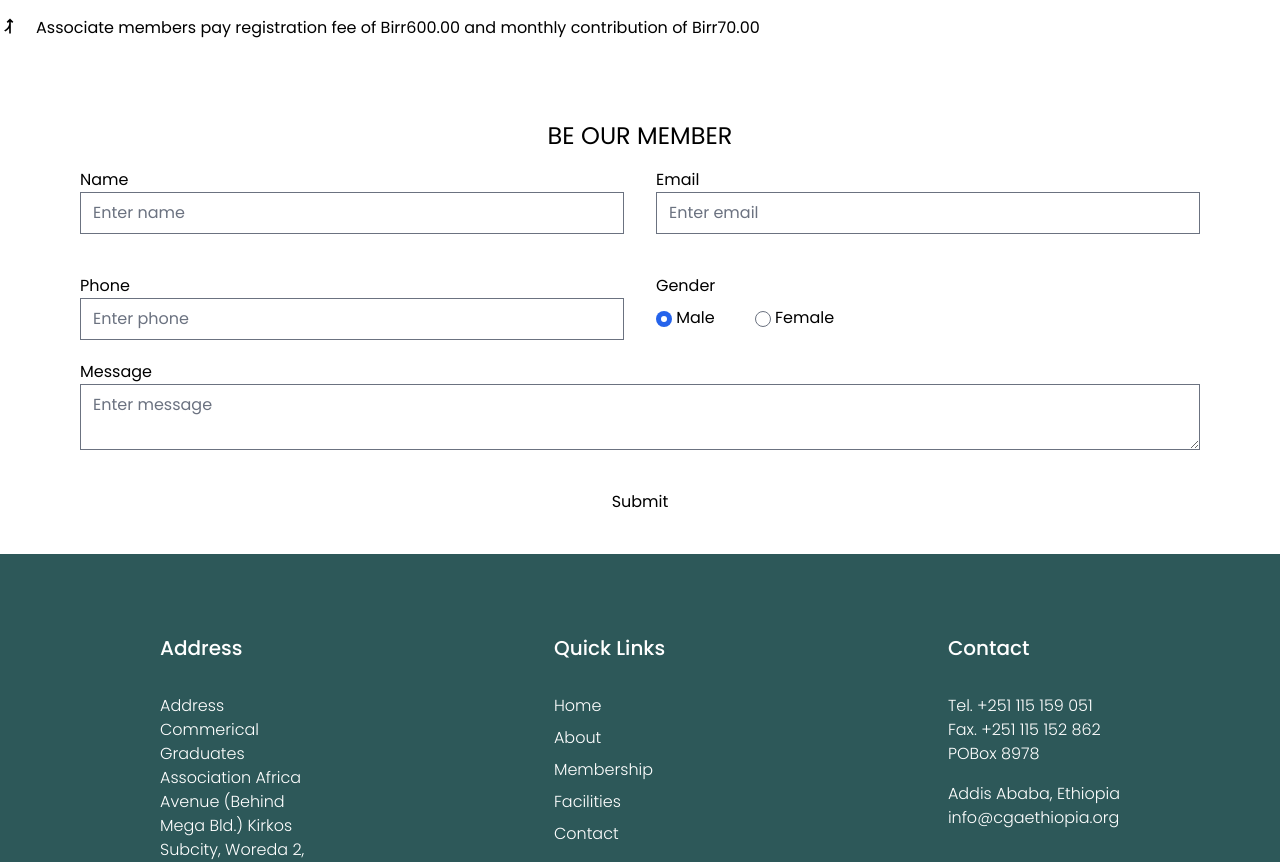
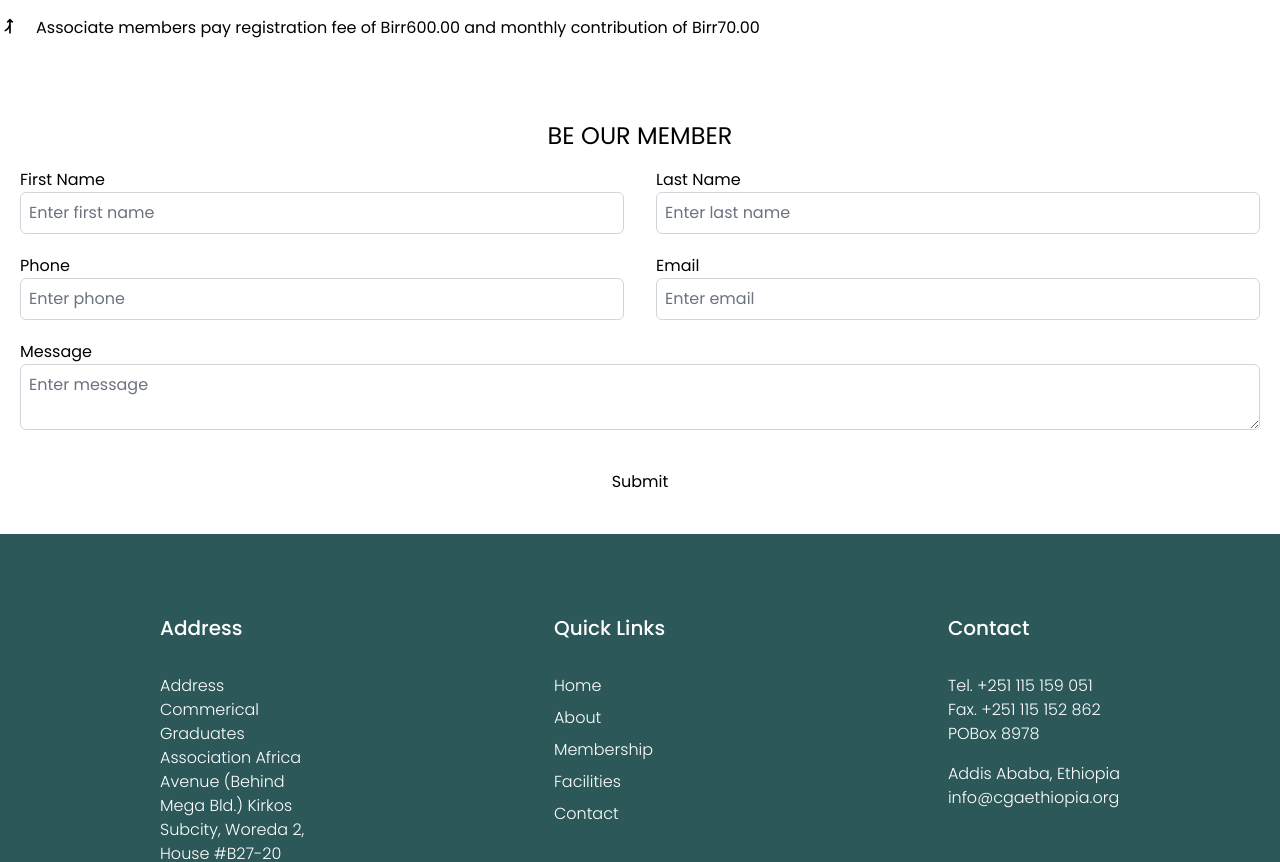
Before and after one commit to Eshi-Digital/cga-landing, a Next.js app: page /membership in a window 1280 px wide. Shown: the part 1140-2002 px from the top of the page. Built offline with nearby package versions, Linux system fonts and the light colour scheme.

Commit message:
feat: --checkpoint--

```diff
--- a/src/components/membership/membershipForm.tsx
+++ b/src/components/membership/membershipForm.tsx
@@ -2,7 +2,8 @@ import { useState } from "react";
 
 const MembershipForm = () => {
   const [state, setState] = useState({
-    name: "",
+    firstName: "",
+    lastName: "",
     email: "",
     phone: "",
     message: "",
@@ -14,20 +15,47 @@ const MembershipForm = () => {
     setState({ ...state, [e.target.name]: e.target.value });
   }
   return (
-    <div className="px-5 md:px-20 pb-10">
+    <div className="max-w-7xl mx-auto px-5 pb-10">
       <h1 className="pb-4 text-2xl uppercase w-full text-center">
         Be our member
       </h1>
       <form>
         <div className="flex flex-col md:flex-row gap-8 w-full">
           <div className="flex flex-col md:w-1/2">
-            <label htmlFor="name">Name</label>
+            <label htmlFor="firstName">First Name</label>
             <input
-              name="name"
+              name="firstName"
+              className="border-1 border-gray-300 p-2 rounded-md"
               type="text"
-              placeholder="Enter name"
+              placeholder="Enter first name"
               onChange={handleChange}
-              value={state.name}
+              value={state.firstName}
+              required
+            />
+          </div>
+          <div className="flex flex-col md:w-1/2">
+            <label htmlFor="lastName">Last Name</label>
+            <input
+              name="lastName"
+              className="border-1 border-gray-300 p-2 rounded-md"
+              type="text"
+              placeholder="Enter last name"
+              onChange={handleChange}
+              value={state.lastName}
+              required
+            />
+          </div>
+        </div>
+        <div className="flex flex-col md:flex-row gap-8 w-full pt-5">
+          <div className="flex flex-col md:w-1/2">
+            <label htmlFor="phone">Phone</label>
+            <input
+              name="phone"
+              type="text"
+              className="border-1 border-gray-300 p-2 rounded-md"
+              placeholder="Enter phone"
+              onChange={handleChange}
+              value={state.phone}
               required
             />
           </div>
@@ -35,6 +63,7 @@ const MembershipForm = () => {
             <label htmlFor="email">Email</label>
             <input
               name="email"
+              className="border-1 border-gray-300 p-2 rounded-md"
               type="email"
               placeholder="Enter email"
               onChange={handleChange}
@@ -43,48 +72,11 @@ const MembershipForm = () => {
             />
           </div>
         </div>
-        <div className="flex flex-col md:flex-row gap-8 w-full pt-10">
-          <div className="flex flex-col md:w-1/2">
-            <label htmlFor="phone">Phone</label>
-            <input
-              name="phone"
-              type="text"
-              placeholder="Enter phone"
-              onChange={handleChange}
-              value={state.phone}
-              required
-            />
-          </div>
-          <div className="flex flex-col w-1/2">
-            <label>Gender</label>
-            <div className="pt-2">
-              <input
-                type="radio"
-                value="Male"
-                name="gender"
-                checked={gender === "Male"}
-                onChange={(value) => {
-                  setGender("Male");
-                }}
-              />{" "}
-              <span className="pr-10">Male</span>
-              <input
-                type="radio"
-                value="Female"
-                name="gender"
-                checked={gender === "Female"}
-                onChange={(value) => {
-                  setGender("Female");
-                }}
-              />{" "}
-              Female
-            </div>
-          </div>
-        </div>
         <div className="flex flex-col pt-5">
           <label htmlFor="phone">Message</label>
           <textarea
             name="message"
+            className="border-1 border-gray-300 p-2 rounded-md"
             placeholder="Enter message"
             onChange={handleChange}
             value={state.message}
--- a/src/components/vacant/apply.tsx
+++ b/src/components/vacant/apply.tsx
@@ -7,6 +7,7 @@ import {
 } from "framer-motion";
 import { AiOutlineCloseCircle } from "react-icons/ai";
 import { disableBodyScroll, enableBodyScroll } from "body-scroll-lock";
+import { MdChangeCircle, MdRemove } from "react-icons/md";
 
 interface FilterProps {
   filter: boolean;
@@ -27,7 +28,11 @@ const Filter = ({ filter = false, setFilter }: FilterProps) => {
     message: "",
   });
 
-  const [gender, setGender] = useState("Male");
+  const [file, setFile] = useState<File | null>(null);
+
+  function handleFileChange(e: any) {
+    setFile(e.target.files[0]);
+  }
 
   function handleChange(e: any) {
     setState({ ...state, [e.target.name]: e.target.value });
@@ -60,30 +65,31 @@ const Filter = ({ filter = false, setFilter }: FilterProps) => {
             onClick={(e) => e.stopPropagation()}
           >
             <div className="flex items-center justify-between pt-10">
-              <div>
-                <div className="text-2xl font-poppins-medium text-black">
-                  Apply
-                </div>
+              <div className="text-2xl font-poppins-medium text-black">
+                Apply
               </div>
               <button
                 onClick={() => setFilter(!filter)}
-                className="bg-white text-black h-8 w-8 block mb-2 rounded-full cursor-pointer"
+                className="bg-white text-black h-4 w-4 block rounded-full cursor-pointer"
               >
-                <AiOutlineCloseCircle size={40} className="text-red-main" />
+                <AiOutlineCloseCircle size={30} className="text-red-main" />
               </button>
             </div>
 
             <div className="mt-8 px-4 py-6 rounded-md">
               <form>
-                <div className="flex flex-col gap-8 w-full">
+                <div className="flex flex-col gap-4 w-full">
                   <div className="flex flex-col items-start">
-                    <label htmlFor="name" className="text-black">
+                    <label
+                      htmlFor="name"
+                      className="text-black text-sm font-poppins-semibold"
+                    >
                       Name
                     </label>
                     <input
                       name="name"
                       type="text"
-                      className="w-full"
+                      className="w-full border-1 border-gray-300 p-2 rounded-md"
                       placeholder="Enter name"
                       onChange={handleChange}
                       value={state.name}
@@ -91,13 +97,16 @@ const Filter = ({ filter = false, setFilter }: FilterProps) => {
                     />
                   </div>
                   <div className="flex flex-col items-start">
-                    <label htmlFor="email" className="text-black">
+                    <label
+                      htmlFor="email"
+                      className="text-black text-sm font-poppins-semibold"
+                    >
                       Email
                     </label>
                     <input
                       name="email"
                       type="email"
-                      className="w-full"
+                      className="w-full border-1 border-gray-300 p-2 rounded-md"
                       placeholder="Enter email"
                       onChange={handleChange}
                       value={state.email}
@@ -107,13 +116,16 @@ const Filter = ({ filter = false, setFilter }: FilterProps) => {
                 </div>
                 <div className="flex flex-col gap-8 w-full pt-5">
                   <div className="flex flex-col items-start">
-                    <label htmlFor="phone" className="text-black">
+                    <label
+                      htmlFor="phone"
+                      className="text-black text-sm font-poppins-semibold"
+                    >
                       Phone
                     </label>
                     <input
                       name="phone"
                       type="text"
-                      className="w-full"
+                      className="w-full border-1 border-gray-300 p-2 rounded-md"
                       placeholder="Enter phone"
                       onChange={handleChange}
                       value={state.phone}
@@ -122,11 +134,45 @@ const Filter = ({ filter = false, setFilter }: FilterProps) => {
                   </div>
                 </div>
                 <div className="flex flex-col pt-5 items-start w-full">
-                  <label htmlFor="phone" className="text-black">
+                  <label
+                    htmlFor="phone"
+                    className="text-black text-sm font-poppins-semibold"
+                  >
+                    CV
+                  </label>
+                  {file == null ? (
+                    <input
+                      type="file"
+                      className="w-full border-1 border-gray-300 p-2 rounded-md"
+                      name="cv"
+                      placeholder="Enter file"
+                      onChange={handleFileChange}
+                      value={state.phone}
+                      required
+                    />
+                  ) : (
+                    <div className="text-black border p-2 rounded-md flex items-center gap-2">
+                      <span>CV added</span>
+                      <span
+                        className="cursor-pointer"
+                        onClick={() => {
+                          setFile(null);
+                        }}
+                      >
+                        <MdRemove className="text-primary" size={20} />
+                      </span>
+                    </div>
+                  )}
+                </div>
+                <div className="flex flex-col pt-5 items-start w-full">
+                  <label
+                    htmlFor="phone"
+                    className="text-black text-sm font-poppins-semibold"
+                  >
                     Message
                   </label>
                   <textarea
-                    className="w-full"
+                    className="w-full border-1 border-gray-300 p-2 rounded-md"
                     name="message"
                     placeholder="Enter message"
                     onChange={handleChange}
@@ -134,8 +180,11 @@ const Filter = ({ filter = false, setFilter }: FilterProps) => {
                     required
                   />
                 </div>
-                <button className="flex justify-center w-full pt-10">
-                  <span className="text-black">Submit</span>
+                <button
+                  type="submit"
+                  className="bg-primary text-white p-2 rounded-md w-full mt-5"
+                >
+                  Send
                 </button>
               </form>
             </div>
--- a/src/locales/am.js
+++ b/src/locales/am.js
@@ -2,7 +2,7 @@ const am_content = {
   language: "አማርኛ",
   home_link: "መግቢያ",
   about_link: "ስለእኛ",
-  event_link: "ዝርዝሮች እና ስብሰባዎች",
+  event_link: "ዝርዝሮች",
   membership_link: "አባልነት",
   research_link: "ምርምር",
   contact_link: "አድራሻ",
--- a/src/locales/en.js
+++ b/src/locales/en.js
@@ -2,7 +2,7 @@ const en_content = {
   language: "English",
   home_link: "Home",
   about_link: "About",
-  event_link: "Events and Meetings",
+  event_link: "Events",
   membership_link: "Membership",
   research_link: "Research",
   contact_link: "Contact",
```
Also changed, not shown: src/components/contact/address-and-contact-form.tsx (+4 -4 lines), src/components/home/contact-us-section.tsx (+4 -4 lines), src/components/home/news-section.tsx (+8 -1 lines), 1 other file (tests, documents, lock files or other folders).
